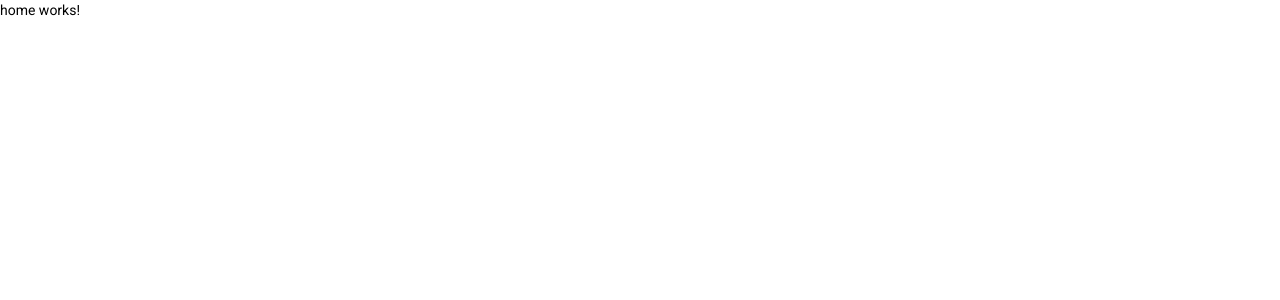
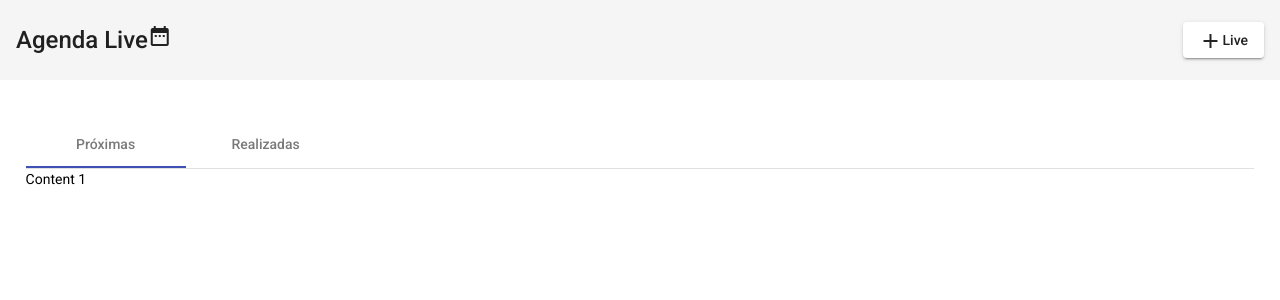
Before and after one commit to pedro687/agenda-live, an Angular app: page / in a window 1280 px wide. Shown: the top 300 px of the page. Built offline with nearby package versions, Linux system fonts and the light colour scheme.

Commit message:
mat-tabs e segundo componente dentro do primeiro componente

```diff
--- a/src/app/views/home/home.component.css
+++ b/src/app/views/home/home.component.css
@@ -0,0 +1,3 @@
+.example-spacer {
+  flex: 1 1 auto;
+}
--- a/src/app/views/home/home.component.html
+++ b/src/app/views/home/home.component.html
@@ -1 +1,9 @@
-<p>home works!</p>
+<mat-toolbar>
+  <mat-toolbar-row style="font-size: 1.5rem; height: 80px;">
+    <span>Agenda Live<mat-icon>date_range</mat-icon></span>
+    <span class="example-spacer"></span>
+    <button mat-raised-button><mat-icon>add</mat-icon>Live</button>
+  </mat-toolbar-row>
+</mat-toolbar>
+
+<app-live-list></app-live-list>
--- /dev/null
+++ b/src/app/views/live-list/live-list.component.html
@@ -0,0 +1,4 @@
+<mat-tab-group mat-align-tabs="start" style="padding-top: 40px; padding-left: 2%; padding-right: 2%">
+  <mat-tab label="Próximas">Content 1</mat-tab>
+  <mat-tab label="Realizadas">Content 2</mat-tab>
+</mat-tab-group>
--- /dev/null
+++ b/src/app/views/live-list/live-list.component.ts
@@ -0,0 +1,15 @@
+import { Component, OnInit } from '@angular/core';
+
+@Component({
+  selector: 'app-live-list',
+  templateUrl: './live-list.component.html',
+  styleUrls: ['./live-list.component.css']
+})
+export class LiveListComponent implements OnInit {
+
+  constructor() { }
+
+  ngOnInit(): void {
+  }
+
+}
```
Also changed, not shown: src/app/app.module.ts (+13 -2 lines), src/app/views/live-list/live-list.component.css (added).
